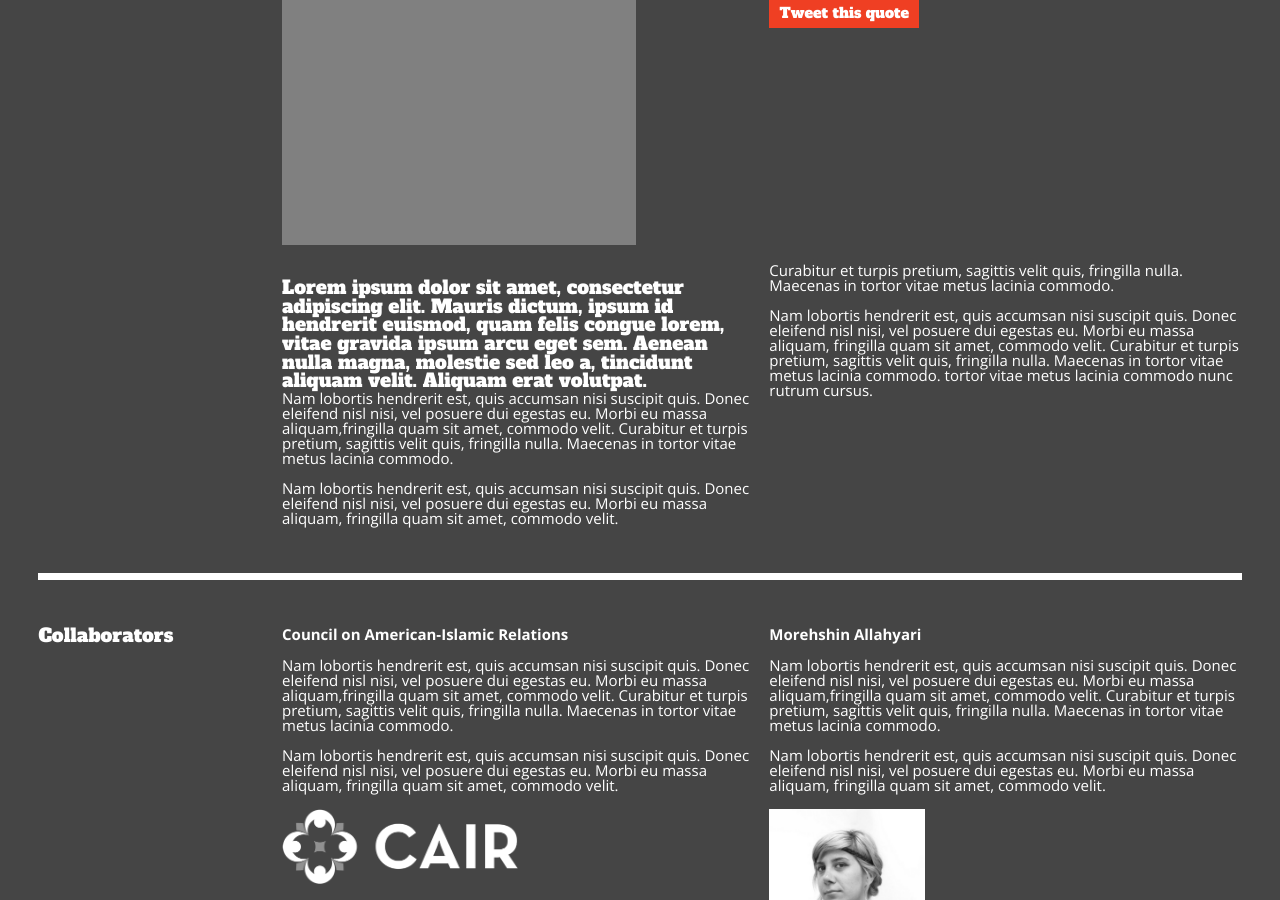
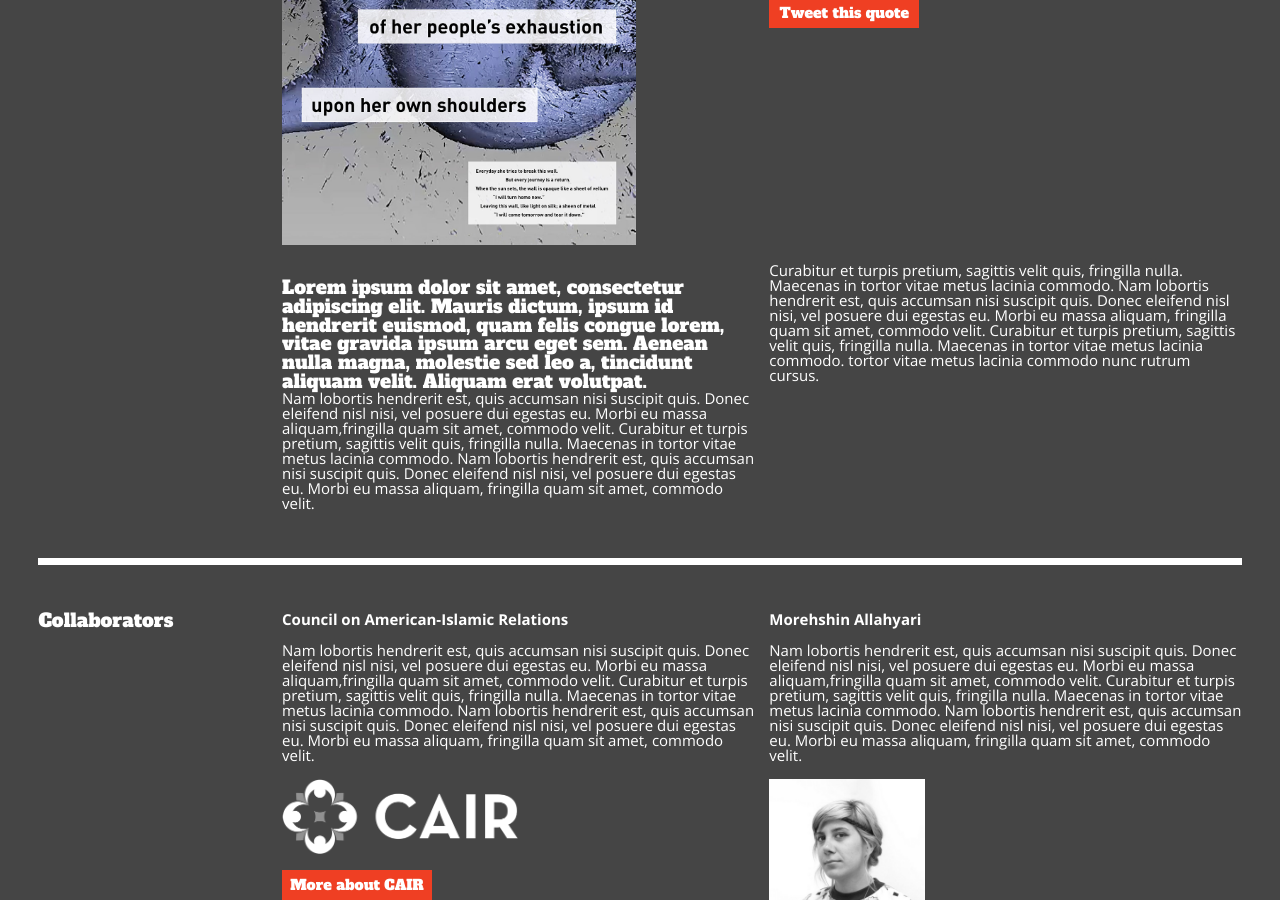
Before and after one commit to worldstudio/worldstudio.github.io, a Jekyll site: the page built from _theme/islamaphobia.md, in a window 1280 px wide and 900 px high, scrolled down 518 px. Built offline with Jekyll 4.4.1, drawn with Linux system fonts in a browser that asks for light colours.

Commit message:
Updated '_theme/islamaphobia.md' via CloudCannon

```diff
--- a/_theme/islamaphobia.md
+++ b/_theme/islamaphobia.md
@@ -1,30 +1,52 @@
 ---
-image_path: /img/poster-placeholder.png
+image_path: /img/Morehshin_web.jpg
 issue: Islamaphobia
-quote: Lorem ipsum dolor sit amet, consectetur adipiscing elit. Mauris dictum, ipsum id hendrerit.
-main_entry: Lorem ipsum dolor sit amet, consectetur adipiscing elit. Mauris dictum, ipsum id hendrerit euismod, quam felis congue lorem, vitae gravida ipsum arcu eget sem. Aenean nulla magna, molestie sed leo a, tincidunt aliquam velit. Aliquam erat volutpat.
-left_p_html: |
- Nam lobortis hendrerit est, quis accumsan nisi suscipit quis. Donec eleifend nisl nisi, vel posuere dui egestas eu. Morbi eu massa aliquam,fringilla quam sit amet, commodo velit. Curabitur et turpis pretium, sagittis velit quis, fringilla nulla. Maecenas in tortor vitae metus lacinia commodo.
-
- Nam lobortis hendrerit est, quis accumsan nisi suscipit quis. Donec eleifend nisl nisi, vel posuere dui egestas eu. Morbi eu massa aliquam, fringilla quam sit amet, commodo velit.
-right_p_html: |
- Curabitur et turpis pretium, sagittis velit quis, fringilla nulla. Maecenas in tortor vitae metus lacinia commodo.
-
- Nam lobortis hendrerit est, quis accumsan nisi suscipit quis. Donec eleifend nisl nisi, vel posuere dui egestas eu. Morbi eu massa aliquam, fringilla quam sit amet, commodo velit. Curabitur et turpis pretium, sagittis velit quis, fringilla nulla. Maecenas in tortor vitae metus lacinia commodo. tortor vitae metus lacinia commodo nunc rutrum cursus.
+quote: >-
+  Lorem ipsum dolor sit amet, consectetur adipiscing elit. Mauris dictum, ipsum
+  id hendrerit.
+main_entry: >-
+  Lorem ipsum dolor sit amet, consectetur adipiscing elit. Mauris dictum, ipsum
+  id hendrerit euismod, quam felis congue lorem, vitae gravida ipsum arcu eget
+  sem. Aenean nulla magna, molestie sed leo a, tincidunt aliquam velit. Aliquam
+  erat volutpat.
+left_p_html: >-
+  <p>Nam lobortis hendrerit est, quis accumsan nisi suscipit quis. Donec
+  eleifend nisl nisi, vel posuere dui egestas eu. Morbi eu massa
+  aliquam,fringilla quam sit amet, commodo velit. Curabitur et turpis pretium,
+  sagittis velit quis, fringilla nulla. Maecenas in tortor vitae metus lacinia
+  commodo. Nam lobortis hendrerit est, quis accumsan nisi suscipit quis. Donec
+  eleifend nisl nisi, vel posuere dui egestas eu. Morbi eu massa aliquam,
+  fringilla quam sit amet, commodo velit.</p>
+right_p_html: >-
+  <p>Curabitur et turpis pretium, sagittis velit quis, fringilla nulla. Maecenas
+  in tortor vitae metus lacinia commodo. Nam lobortis hendrerit est, quis
+  accumsan nisi suscipit quis. Donec eleifend nisl nisi, vel posuere dui egestas
+  eu. Morbi eu massa aliquam, fringilla quam sit amet, commodo velit. Curabitur
+  et turpis pretium, sagittis velit quis, fringilla nulla. Maecenas in tortor
+  vitae metus lacinia commodo. tortor vitae metus lacinia commodo nunc rutrum
+  cursus.</p>
 organization_name: Council on American-Islamic Relations
 organization_name_short: CAIR
-organization_url: https://www.cair.com/
+organization_url: 'https://www.cair.com/'
 organization_image: /img/organizations/cair.png
-organization_bio_html: |
- Nam lobortis hendrerit est, quis accumsan nisi suscipit quis. Donec eleifend nisl nisi, vel posuere dui egestas eu. Morbi eu massa aliquam,fringilla quam sit amet, commodo velit. Curabitur et turpis pretium, sagittis velit quis, fringilla nulla. Maecenas in tortor vitae metus lacinia commodo.
-
- Nam lobortis hendrerit est, quis accumsan nisi suscipit quis. Donec eleifend nisl nisi, vel posuere dui egestas eu. Morbi eu massa aliquam, fringilla quam sit amet, commodo velit.
+organization_bio_html: >-
+  <p>Nam lobortis hendrerit est, quis accumsan nisi suscipit quis. Donec
+  eleifend nisl nisi, vel posuere dui egestas eu. Morbi eu massa
+  aliquam,fringilla quam sit amet, commodo velit. Curabitur et turpis pretium,
+  sagittis velit quis, fringilla nulla. Maecenas in tortor vitae metus lacinia
+  commodo. Nam lobortis hendrerit est, quis accumsan nisi suscipit quis. Donec
+  eleifend nisl nisi, vel posuere dui egestas eu. Morbi eu massa aliquam,
+  fringilla quam sit amet, commodo velit.</p>
 artist_name: Morehshin Allahyari
 artist_name_short: Morehshin
-artist_url: http://www.morehshin.com/
+artist_url: 'http://www.morehshin.com/'
 artist_image: /img/artists/morehshin-allahyari.png
-artist_bio_html: |
- Nam lobortis hendrerit est, quis accumsan nisi suscipit quis. Donec eleifend nisl nisi, vel posuere dui egestas eu. Morbi eu massa aliquam,fringilla quam sit amet, commodo velit. Curabitur et turpis pretium, sagittis velit quis, fringilla nulla. Maecenas in tortor vitae metus lacinia commodo.
-
- Nam lobortis hendrerit est, quis accumsan nisi suscipit quis. Donec eleifend nisl nisi, vel posuere dui egestas eu. Morbi eu massa aliquam, fringilla quam sit amet, commodo velit.
+artist_bio_html: >-
+  <p>Nam lobortis hendrerit est, quis accumsan nisi suscipit quis. Donec
+  eleifend nisl nisi, vel posuere dui egestas eu. Morbi eu massa
+  aliquam,fringilla quam sit amet, commodo velit. Curabitur et turpis pretium,
+  sagittis velit quis, fringilla nulla. Maecenas in tortor vitae metus lacinia
+  commodo. Nam lobortis hendrerit est, quis accumsan nisi suscipit quis. Donec
+  eleifend nisl nisi, vel posuere dui egestas eu. Morbi eu massa aliquam,
+  fringilla quam sit amet, commodo velit.</p>
 ---
```
